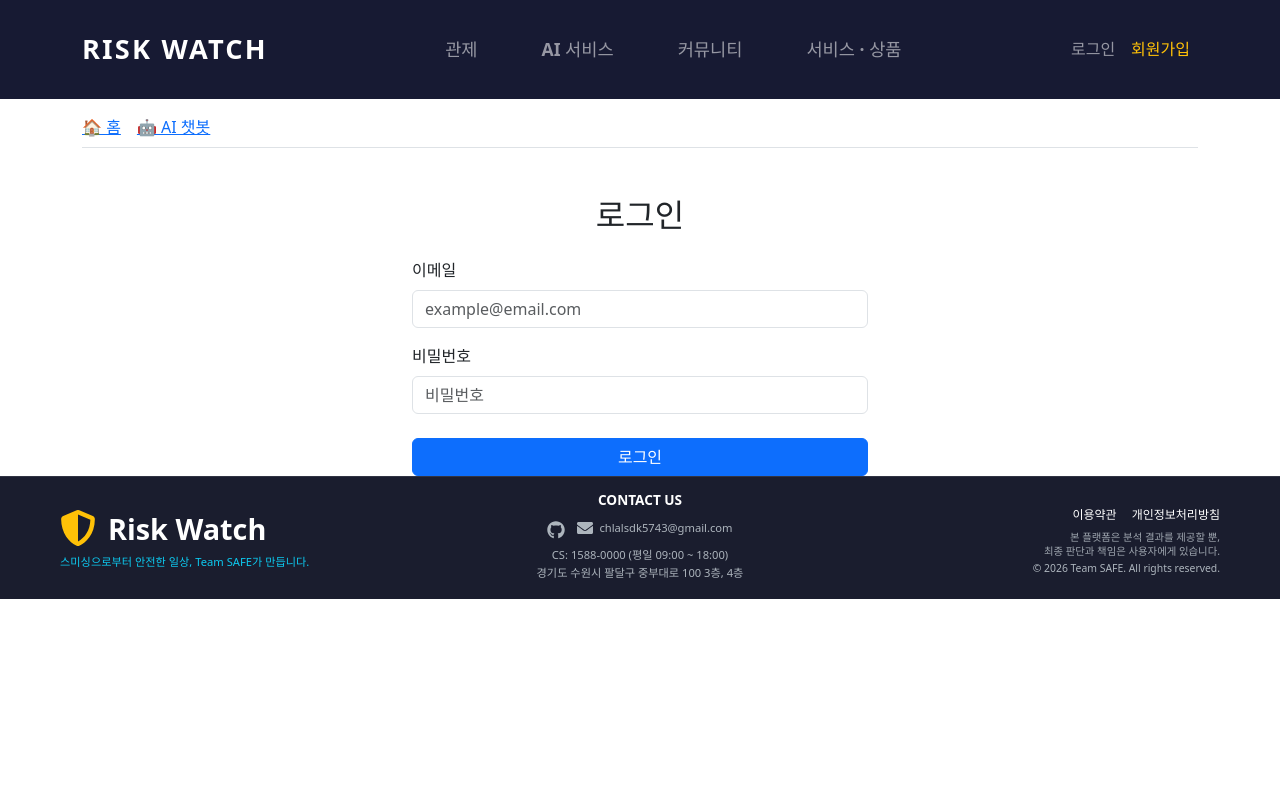
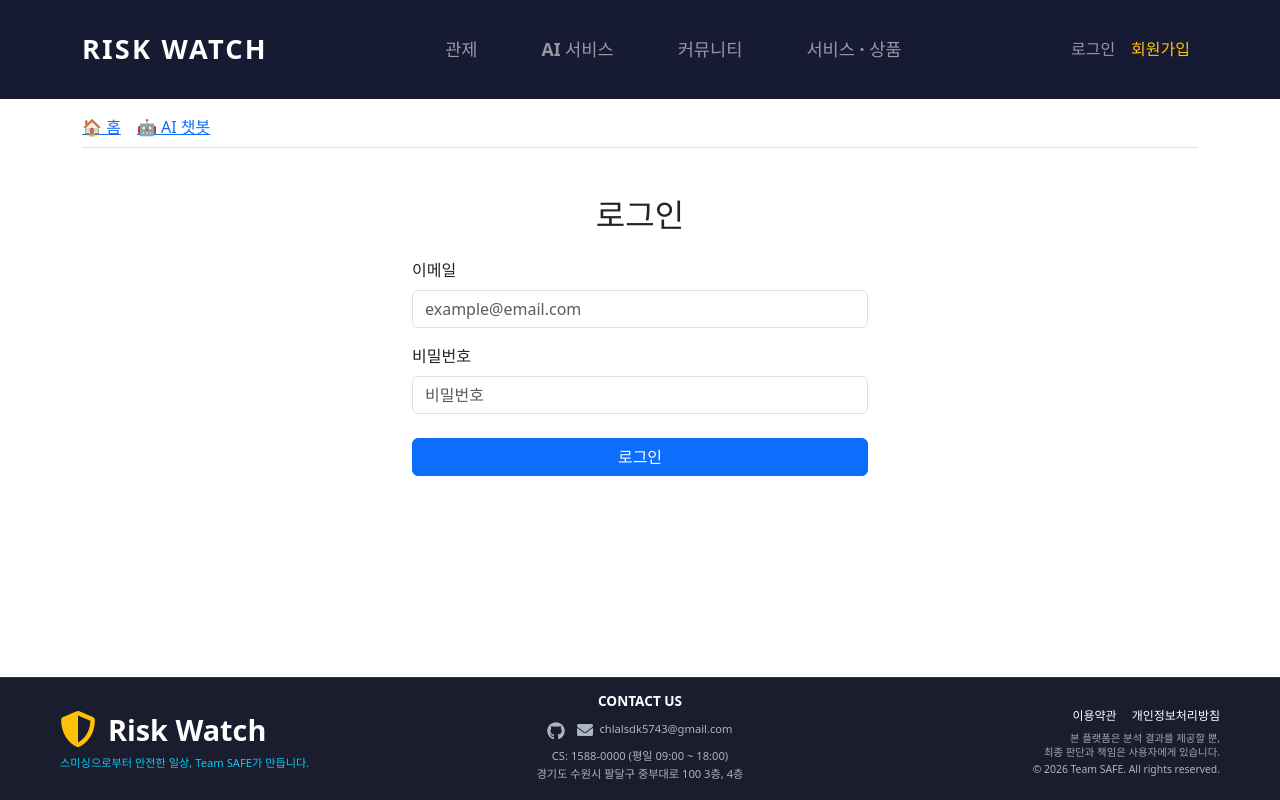
Before and after one commit to mmmina1/safe-project, a React app in the folder frontend/: page /login in a window 1280 px wide. Built offline with nearby package versions, Linux system fonts and the light colour scheme; the HTML template or start-up script is replaced by a standard one.

Commit message:
푸터위치수정 및 팝업창오류해결

```diff
--- a/frontend/src/App.css
+++ b/frontend/src/App.css
@@ -1,28 +1,14 @@
-/* 높이 전파 (중요) */
-html, body, #root {
-  height: 100%;
+/* 전체 레이아웃 리셋 */
+* {
+  margin: 0;
+  padding: 0;
+  box-sizing: border-box;
 }
 
-/* 기존 #root 유지 */
-#root {
-  display: flex;
-  flex-direction: column;
-  min-height: 100vh;
-  width: 100%;
-}
-
-/* 메인 영역이 남는 공간 먹기 */
-.content-wrapper {
-  flex: 1 0 auto;
-  width: 100%;
-  min-height: 0; /* 일부 상황에서 레이아웃 깨짐 방지 */
-}
-
-/* footer는 아래에 붙게 */
-footer {
-  margin-top: auto;   /* 가장 중요 */
-  flex-shrink: 0;     /* footer 찌그러짐 방지 */
-  width: 100%;
+/* 높이 전파 (중요) */
+html, body {
+  margin: 0;
+  padding: 0;
 }
 
 /* root를 full height flexbox로 설정 */
@@ -33,15 +19,39 @@ footer {
   width: 100%;
 }
 
-/* 메인 콘텐츠 영역이 남은 공간을 채움 */
-.content-wrapper {
-  flex: 1;
-  width: 100%;
-}
-
-/* 앱 컨테이너 */
+/* 앱 컨테이너 - 일반 페이지용 */
 .app-container {
   display: flex;
   flex-direction: column;
   min-height: 100vh;
+  width: 100%;
 }
+
+/* app-root도 flex로 */
+.app-root {
+  display: flex;
+  flex-direction: column;
+  min-height: 100vh;
+  width: 100%;
+}
+
+/* 메인 콘텐츠 영역이 남은 공간을 채움 */
+.app-main {
+  flex: 1 0 auto;
+  width: 100%;
+  display: flex;
+  flex-direction: column;
+}
+
+/* container도 flex로 */
+.app-main .container {
+  flex: 1 0 auto;
+  width: 100%;
+}
+
+/* footer는 아래에 붙게 */
+footer {
+  margin-top: auto;
+  flex-shrink: 0;
+  width: 100%;
+}
--- a/frontend/src/App.jsx
+++ b/frontend/src/App.jsx
@@ -28,21 +28,22 @@ function App() {
   // 팝업창이거나 terms/privacy 페이지면 헤더와 푸터 숨김
   const showHeaderFooter = !isPopup;
 
+  // 팝업창인 경우 간단한 레이아웃
+  if (isPopup) {
     return (
-    //팝업창
-    <div className="app-container"
-      style={{
-        display: 'flex',
-        flexDirection: 'column',
-        height: isPopup ? '100vh' : 'auto',
-        minHeight: '100vh',
-        backgroundColor: '#ffffff',
-        overflow: 'hidden'
-      }}
-    >
+      <Routes>
+        <Route path="/terms" element={<Terms />} />
+        <Route path="/privacy" element={<Privacy />} />
+      </Routes>
+    );
+  }
+
+  // 일반 페이지 레이아웃
+  return (
+    <div className="app-container">
       <div className="app-root">
-      {/* 헤더는 메인 페이지에서만 표시 */}
-      {showHeaderFooter && <Header />}
+        {/* 헤더 */}
+        <Header />
 
         <main className="app-main">
           <div className="container">
@@ -63,22 +64,14 @@ function App() {
               <Route path="/ai" element={<MainPage />} />
               <Route path="/community" element={<CommunityList />} />
               <Route path="/service" element={<MainPage />} />
+            </Routes>
+          </div>
+        </main>
 
-        {/* 이용약관 페이지 */}
-        <Route path="/terms" element={<Terms />} />
-
-        {/* 개인정보처리방침 페이지 */}
-        <Route path="/privacy" element={<Privacy />} />
-      </Routes>
-
-
-    </div>
-    {/* 푸터는 메인 페이지에서만 표시 */}
-    {showHeaderFooter && <Footer />}
-    </main>
+        {/* 푸터 */}
+        <Footer />
       </div>
     </div>
-
   );
 }
 
--- a/frontend/src/pages/privacy.jsx
+++ b/frontend/src/pages/privacy.jsx
@@ -9,8 +9,7 @@ const Privacy = () => {
       maxWidth: '1000px',
       margin: '0 auto',
       width: '100%',
-      height: '100%',
-      overflowY: 'auto',
+      minHeight: '100vh',
       boxSizing: 'border-box'
     }}>
       <h1 style={{ fontSize: '2rem', marginBottom: '20px', borderBottom: '3px solid #0d6efd', paddingBottom: '10px' }}>
@@ -302,7 +301,7 @@ const Privacy = () => {
 
       <hr style={{ margin: '40px 0', borderTop: '2px solid #dee2e6' }} />
 
-      <div style={{ padding: '20px', backgroundColor: '#fff3cd', borderRadius: '8px', borderLeft: '4px solid #ffc107' }}>
+      <div style={{ padding: '20px', backgroundColor: '#fff3cd', borderRadius: '8px', borderLeft: '4px solid #ffc107', marginBottom: '50px' }}>
         <h4 style={{ color: '#856404', marginBottom: '15px' }}>중요 안내사항</h4>
         <p style={{ margin: 0, lineHeight: '1.8', color: '#856404' }}>
           본 개인정보 처리방침은 Risk Watch 서비스를 이용하시는 모든 분들에게 적용됩니다.
--- a/frontend/src/pages/terms.jsx
+++ b/frontend/src/pages/terms.jsx
@@ -9,8 +9,7 @@ const Terms = () => {
       maxWidth: '1000px',
       margin: '0 auto',
       width: '100%',
-      height: '100%',
-      overflowY: 'auto',
+      minHeight: '100vh',
       boxSizing: 'border-box'
     }}>
       <h1 style={{ fontSize: '2rem', marginBottom: '20px', borderBottom: '3px solid #0d6efd', paddingBottom: '10px' }}>
@@ -236,7 +235,7 @@ const Terms = () => {
 
       <hr style={{ margin: '40px 0', borderTop: '2px solid #dee2e6' }} />
 
-      <div style={{ padding: '20px', backgroundColor: '#f8f9fa', borderRadius: '8px' }}>
+      <div style={{ padding: '20px', backgroundColor: '#f8f9fa', borderRadius: '8px', marginBottom: '50px' }}>
         <h4 style={{ color: '#495057', marginBottom: '15px' }}>문의사항</h4>
         <p style={{ margin: 0, lineHeight: '1.8' }}>
           본 약관에 관한 문의사항이 있으신 경우 아래 연락처로 문의해 주시기 바랍니다.<br />
--- a/package.json
+++ b/package.json
@@ -1,6 +1,7 @@
 {
   "dependencies": {
     "bootstrap": "^5.3.8",
-    "react-bootstrap": "^2.10.10"
+    "react-bootstrap": "^2.10.10",
+    "react-icons": "^5.5.0"
   }
 }
```
Also changed, not shown: 1 other file (tests, documents, lock files or other folders). Lines whose indentation alone changed are shown as unchanged.
